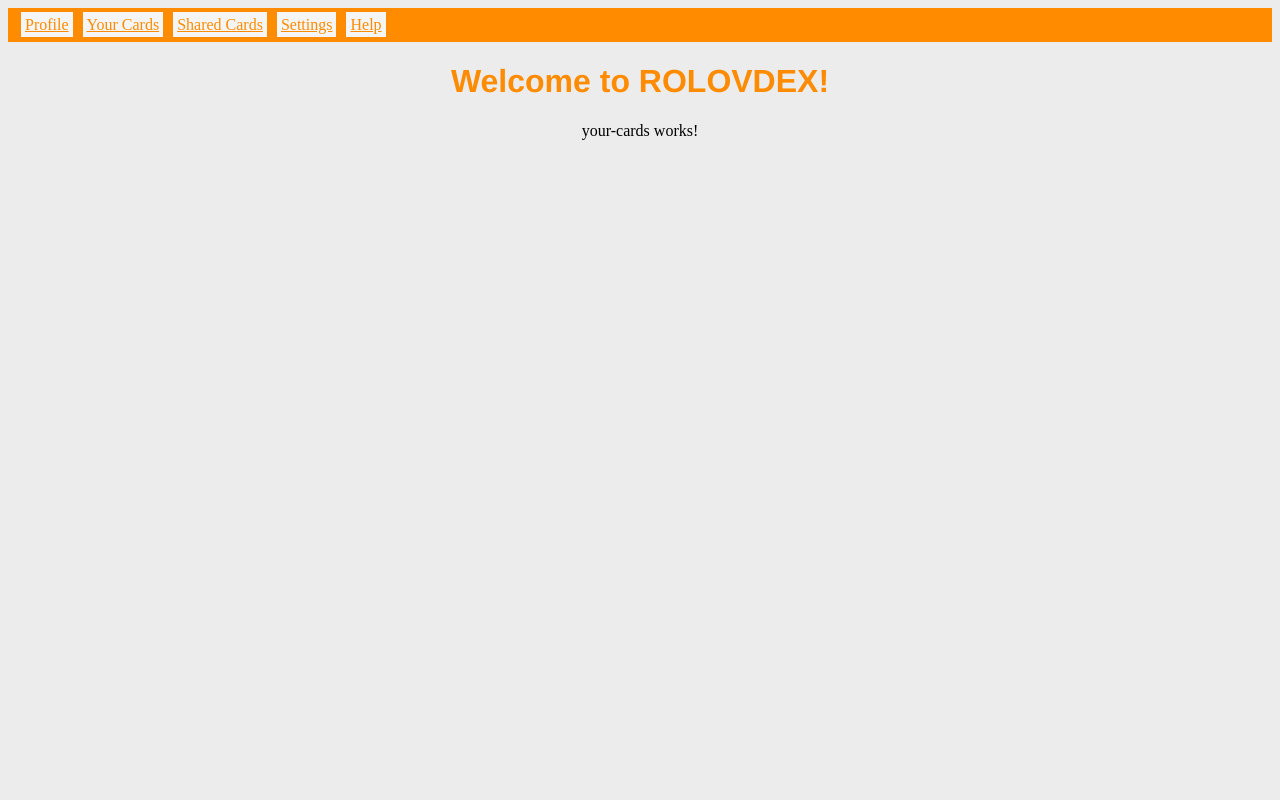
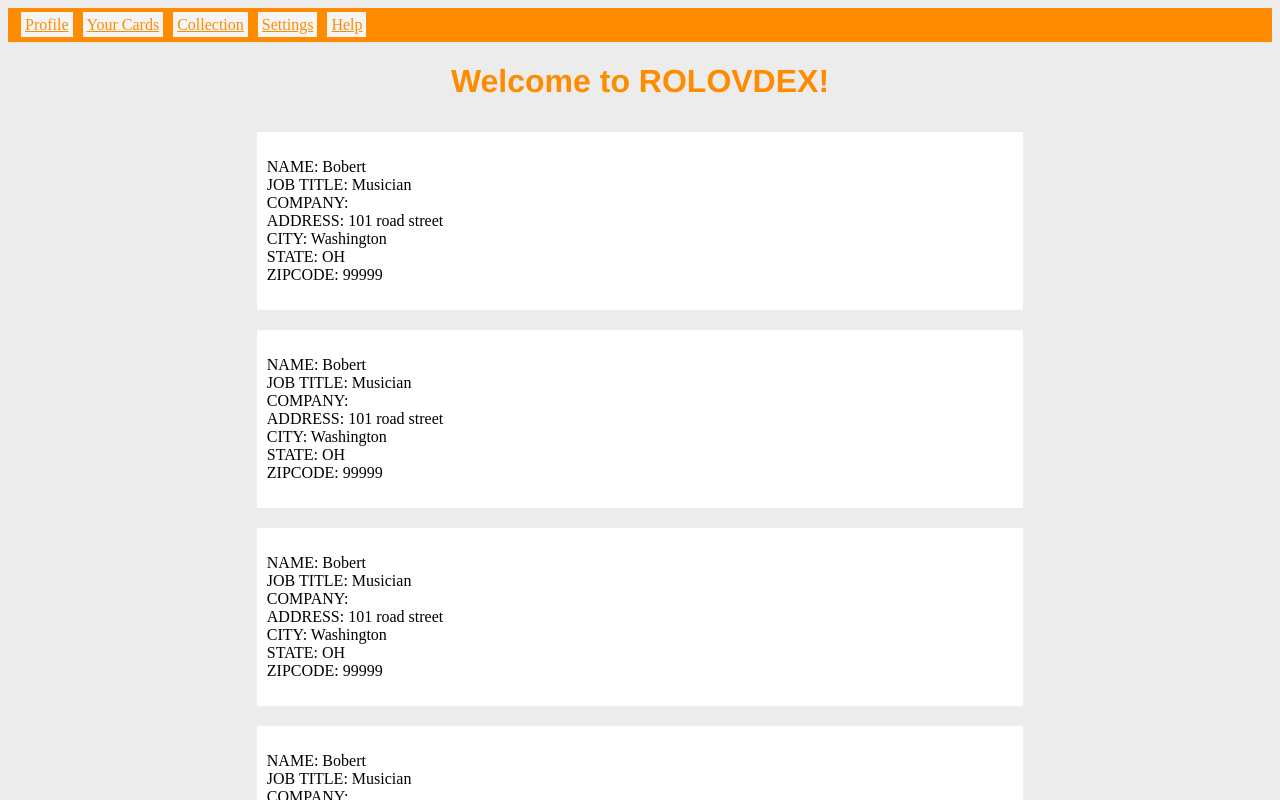
Before and after one commit to JustinJefferson/RoloVDex-Client, an Angular app: page /yourcards in a window 1280 px wide. Shown: the top 800 px of the page. Built offline with nearby package versions, Linux system fonts and the light colour scheme.

Commit message:
mocked card data representation

```diff
--- a/src/app/app-routing.module.ts
+++ b/src/app/app-routing.module.ts
@@ -10,7 +10,7 @@ import {HelpComponent} from './help/help.component';
 const routes: Routes = [
   { path: 'profile', component: ProfileComponent },
   { path: 'yourcards', component: YourCardsComponent },
-  { path: 'sharedcards', component: SharedCardsComponent },
+  { path: 'collection', component: SharedCardsComponent },
   { path: 'settings', component: SettingsComponent },
   { path: 'help', component: HelpComponent }
 ];
--- /dev/null
+++ b/src/app/card-data.ts
@@ -0,0 +1,13 @@
+export class CardData {
+  id: number;
+  userId: number;
+  name: string;
+  jobTitle: string;
+  company: string;
+  addressLine1: string;
+  addressLine2: string;
+  city: string;
+  state: string;
+  zipcode: string;
+  imagePath: string;
+}
--- /dev/null
+++ b/src/app/mock-card-data.ts
@@ -0,0 +1,108 @@
+import {CardData} from './card-data';
+
+export const CARDDATA: CardData[] = [
+  {
+    id: 1,
+    userId: 0,
+    name: 'Bobert',
+    jobTitle: 'Musician',
+    company: '',
+    addressLine1: '101 road street',
+    addressLine2: '',
+    city: 'Washington',
+    state: 'OH',
+    zipcode: '99999',
+    imagePath: ''
+  },
+  {
+    id: 2,
+    userId: 0,
+    name: 'Bobert',
+    jobTitle: 'Musician',
+    company: '',
+    addressLine1: '101 road street',
+    addressLine2: '',
+    city: 'Washington',
+    state: 'OH',
+    zipcode: '99999',
+    imagePath: ''
+  },
+  {
+    id: 3,
+    userId: 0,
+    name: 'Bobert',
+    jobTitle: 'Musician',
+    company: '',
+    addressLine1: '101 road street',
+    addressLine2: '',
+    city: 'Washington',
+    state: 'OH',
+    zipcode: '99999',
+    imagePath: ''
+  },
+  {
+    id: 4,
+    userId: 0,
+    name: 'Bobert',
+    jobTitle: 'Musician',
+    company: '',
+    addressLine1: '101 road street',
+    addressLine2: '',
+    city: 'Washington',
+    state: 'OH',
+    zipcode: '99999',
+    imagePath: ''
+  },
+  {
+    id: 5,
+    userId: 0,
+    name: 'Bobert',
+    jobTitle: 'Musician',
+    company: '',
+    addressLine1: '101 road street',
+    addressLine2: '',
+    city: 'Washington',
+    state: 'OH',
+    zipcode: '99999',
+    imagePath: ''
+  },
+  {
+    id: 6,
+    userId: 0,
+    name: 'Bobert',
+    jobTitle: 'Musician',
+    company: '',
+    addressLine1: '101 road street',
+    addressLine2: '',
+    city: 'Washington',
+    state: 'OH',
+    zipcode: '99999',
+    imagePath: ''
+  },
+  {
+    id: 7,
+    userId: 0,
+    name: 'Bobert',
+    jobTitle: 'Musician',
+    company: '',
+    addressLine1: '101 road street',
+    addressLine2: '',
+    city: 'Washington',
+    state: 'OH',
+    zipcode: '99999',
+    imagePath: ''
+  },
+  {
+    id: 8,
+    userId: 0,
+    name: 'Bobert',
+    jobTitle: 'Musician',
+    company: '',
+    addressLine1: '101 road street',
+    addressLine2: '',
+    city: 'Washington',
+    state: 'OH',
+    zipcode: '99999',
+    imagePath: ''
+  }
+];
--- a/src/app/navigation/navigation.component.html
+++ b/src/app/navigation/navigation.component.html
@@ -1,5 +1,5 @@
 <a routerLink="/profile">Profile</a>
 <a routerLink="/yourcards">Your Cards</a>
-<a routerLink="/sharedcards">Shared Cards</a>
+<a routerLink="/collection">Collection</a>
 <a routerLink="/settings">Settings</a>
 <a routerLink="/help">Help</a>
--- a/src/app/your-cards/your-cards.component.css
+++ b/src/app/your-cards/your-cards.component.css
@@ -0,0 +1,11 @@
+.card{
+  background-color: white;
+  width: 60%;
+  margin: auto;
+}
+div {
+  padding: 10px;
+}
+p {
+  text-align: left;
+}
--- a/src/app/your-cards/your-cards.component.html
+++ b/src/app/your-cards/your-cards.component.html
@@ -1 +1,13 @@
-<p>your-cards works!</p>
+<div *ngFor="let cardData of allCardData">
+  <div class="card">
+    <p>
+      NAME: {{ cardData.name }}<br>
+      JOB TITLE: {{ cardData.jobTitle }}<br>
+      COMPANY: {{ cardData.company }}<br>
+      ADDRESS: {{ cardData.addressLine1 }}<br>
+      CITY: {{ cardData.city }}<br>
+      STATE: {{ cardData.state }}<br>
+      ZIPCODE: {{ cardData.zipcode }}
+    </p>
+  </div>
+</div>
--- a/src/app/your-cards/your-cards.component.ts
+++ b/src/app/your-cards/your-cards.component.ts
@@ -1,4 +1,6 @@
 import { Component, OnInit } from '@angular/core';
+import {CardData} from '../card-data';
+import {CARDDATA} from '../mock-card-data';
 
 @Component({
   selector: 'app-your-cards',
@@ -7,6 +9,9 @@ import { Component, OnInit } from '@angular/core';
 })
 export class YourCardsComponent implements OnInit {
 
+  cardData: CardData;
+  allCardData = CARDDATA;
+
   constructor() { }
 
   ngOnInit() {
--- a/src/environments/environment.ts
+++ b/src/environments/environment.ts
@@ -3,7 +3,8 @@
 // The list of file replacements can be found in `angular.json`.
 
 export const environment = {
-  production: false
+  production: false,
+  serverURL: 'http://localhost:8080'
 };
 
 /*
```
